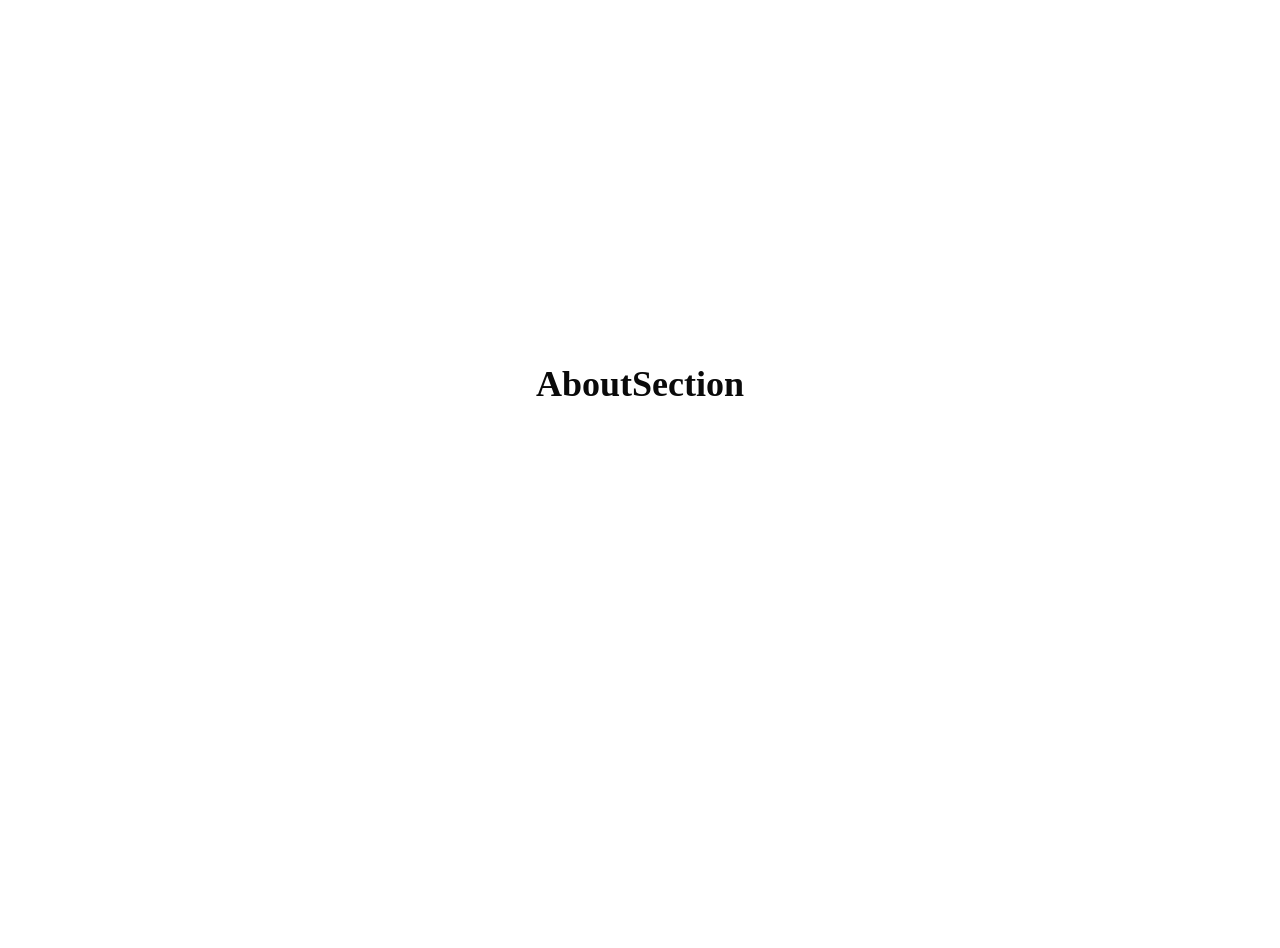
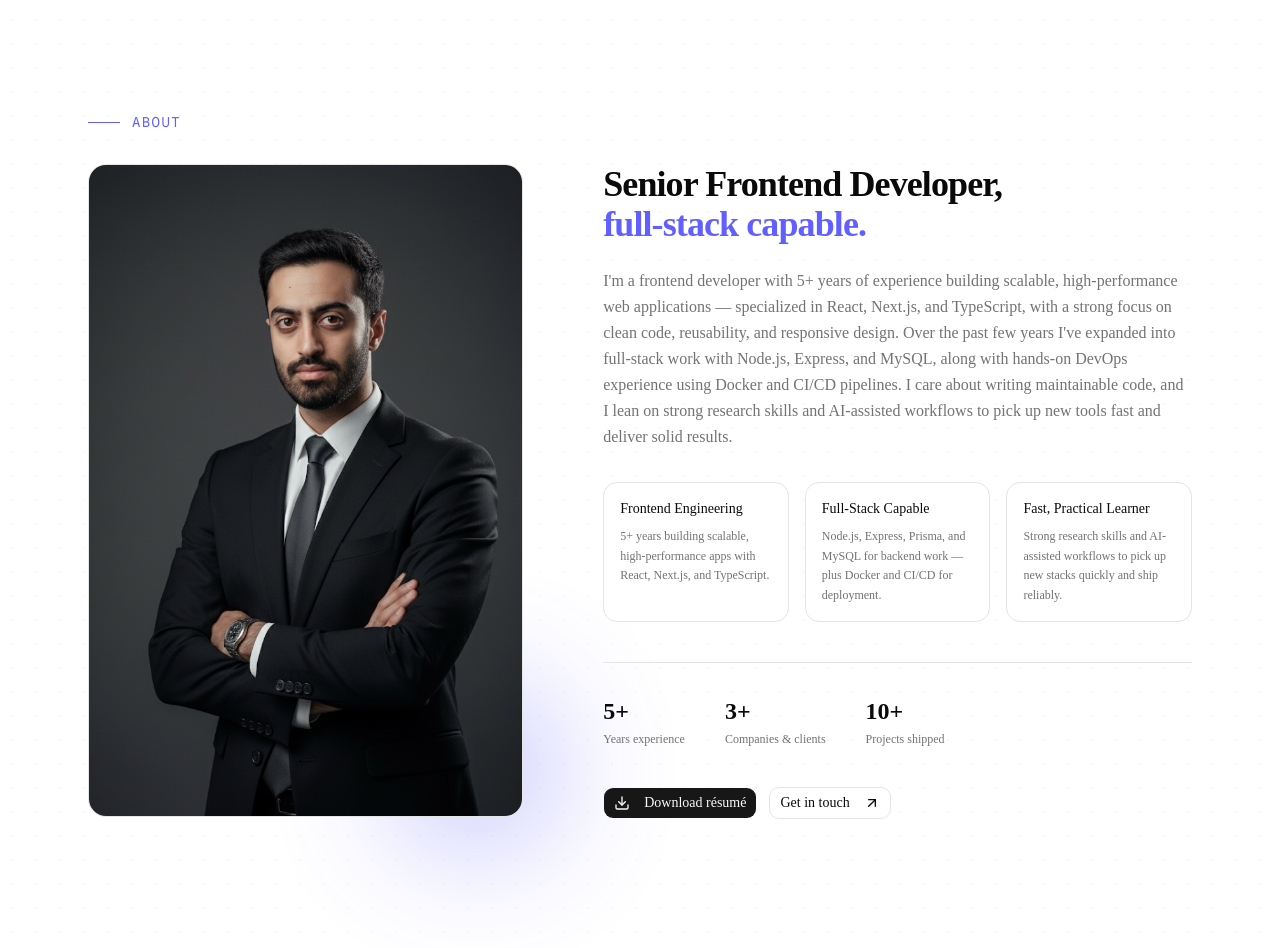
Before and after one commit to mohammad-hormati/portfolio, a Next.js app: page / in a window 1280 px wide. Shown: the part 880-1828 px from the top of the page. Built offline with nearby package versions, Linux system fonts and the light colour scheme.

Commit message:
feat: add about section

```diff
--- a/src/components/sections/AboutSection.tsx
+++ b/src/components/sections/AboutSection.tsx
@@ -1,12 +1,151 @@
-const AboutSection = () => {
+"use client";
+
+import { FadeIn } from "@/components/motion/FadeIn";
+import { Button } from "@/components/ui/button";
+import { ArrowUpRight, Download } from "lucide-react";
+import Image from "next/image";
+
+const highlights: { title: string; description: string }[] = [
+  {
+    title: "Frontend Engineering",
+    description:
+      "5+ years building scalable, high-performance apps with React, Next.js, and TypeScript.",
+  },
+  {
+    title: "Full-Stack Capable",
+    description:
+      "Node.js, Express, Prisma, and MySQL for backend work — plus Docker and CI/CD for deployment.",
+  },
+  {
+    title: "Fast, Practical Learner",
+    description:
+      "Strong research skills and AI-assisted workflows to pick up new stacks quickly and ship reliably.",
+  },
+];
+
+const stats: { label: string; value: string }[] = [
+  { label: "Years experience", value: "5+" },
+  { label: "Companies & clients", value: "3+" },
+  { label: "Projects shipped", value: "10+" },
+];
+
+export default function AboutSection() {
   return (
-    <section
-      className="min-h-screen flex items-center justify-center"
-      id="about"
-    >
-      <h1 className="text-4xl font-bold">AboutSection</h1>
+    <section id="about" className="relative py-24 sm:py-32">
+      <div
+        className="absolute inset-0 -z-10 opacity-[0.03]"
+        style={{
+          backgroundImage:
+            "radial-gradient(circle, var(--foreground) 1px, transparent 1px)",
+          backgroundSize: "24px 24px",
+        }}
+      />
+
+      <div className="mx-auto max-w-6xl px-6">
+        <FadeIn>
+          <div className="flex items-center gap-3">
+            <span className="h-px w-8 bg-brand" />
+            <span className="text-sm font-mono uppercase tracking-widest text-brand">
+              About
+            </span>
+          </div>
+        </FadeIn>
+
+        <div className="mt-8 grid grid-cols-1 lg:grid-cols-[0.85fr_1.15fr] gap-14 lg:gap-20 items-start">
+          {/* Visual column */}
+          <FadeIn delay={0.1}>
+            <div className="relative">
+              <div className="relative aspect-4/6 rounded-2xl overflow-hidden border border-border bg-muted">
+                <Image
+                  src="/images/portfolio-photo.jpg"
+                  alt="Mohamad Hormati"
+                  fill
+                  className="object-cover"
+                  sizes="(max-width: 1024px) 100vw, 40vw"
+                />
+              </div>
+              <div
+                className="absolute -z-10 -bottom-8 -right-8 h-40 w-40 rounded-full blur-3xl opacity-40"
+                style={{ background: "var(--brand)" }}
+              />
+            </div>
+          </FadeIn>
+
+          {/* Content column */}
+          <div>
+            <FadeIn delay={0.15}>
+              <h2 className="text-2xl sm:text-4xl font-semibold tracking-tight text-balance">
+                Senior Frontend Developer,
+                <span className="text-brand"> full-stack capable.</span>
+              </h2>
+            </FadeIn>
+
+            <FadeIn delay={0.25}>
+              <p className="mt-6 text-muted-foreground leading-relaxed">
+                I&apos;m a frontend developer with 5+ years of experience
+                building scalable, high-performance web applications —
+                specialized in React, Next.js, and TypeScript, with a strong
+                focus on clean code, reusability, and responsive design. Over
+                the past few years I&apos;ve expanded into full-stack work with
+                Node.js, Express, and MySQL, along with hands-on DevOps
+                experience using Docker and CI/CD pipelines. I care about
+                writing maintainable code, and I lean on strong research skills
+                and AI-assisted workflows to pick up new tools fast and deliver
+                solid results.
+              </p>
+            </FadeIn>
+
+            {/* Highlight cards */}
+            <FadeIn delay={0.35}>
+              <div className="mt-8 grid sm:grid-cols-3 gap-4">
+                {highlights.map((item) => (
+                  <div
+                    key={item.title}
+                    className="rounded-xl border border-border bg-card p-4 transition-colors hover:border-(--brand)/40"
+                  >
+                    <h3 className="text-sm font-medium">{item.title}</h3>
+                    <p className="mt-2 text-xs text-muted-foreground leading-relaxed">
+                      {item.description}
+                    </p>
+                  </div>
+                ))}
+              </div>
+            </FadeIn>
+
+            {/* Stats row */}
+            <FadeIn delay={0.45}>
+              <div className="mt-10 flex justify-center sm:justify-start flex-wrap gap-x-5 sm:gap-x-10 gap-y-4 border-t border-border pt-8">
+                {stats.map((stat) => (
+                  <div key={stat.label}>
+                    <div className="text-2xl font-semibold">{stat.value}</div>
+                    <div className="mt-1 text-xs text-muted-foreground">
+                      {stat.label}
+                    </div>
+                  </div>
+                ))}
+              </div>
+            </FadeIn>
+
+            {/* CTA row */}
+            <FadeIn delay={0.55}>
+              <div className="mt-10 flex justify-center sm:justify-start flex-wrap gap-3">
+                <Button asChild>
+                  <a href="/resume.pdf" download>
+                    <Download className="mr-2 h-4 w-4" />
+                    Download résumé
+                  </a>
+                </Button>
+                <Button variant="outline" asChild>
+                  <a href="#contact">
+                    Get in touch
+                    <ArrowUpRight className="ml-2 h-4 w-4" />
+                  </a>
+                </Button>
+              </div>
+            </FadeIn>
+          </div>
+        </div>
+      </div>
     </section>
   );
-};
-
-export default AboutSection;
+}
```
Also changed, not shown: public/images/portfolio-photo.JPG (added), 1 other file (tests, documents, lock files or other folders).
